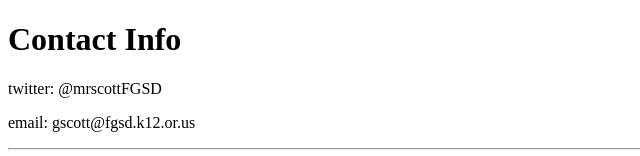
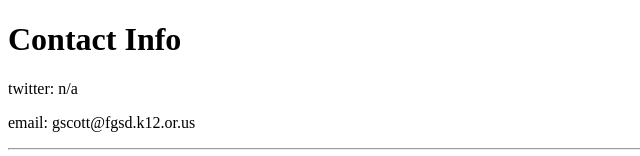
Before and after one commit to gescott01/cv, a plain HTML site: page contactInfo.html in a window 1280 px wide. Shown: the top 156 px of the page, without its empty margins (0-640 px from the left). Drawn offline with Linux system fonts and the light colour scheme.

Commit message:
Update contactInfo.html

```diff
--- a/contactInfo.html
+++ b/contactInfo.html
@@ -8,7 +8,7 @@
 
 <body>
   <h1>Contact Info</h1>
-  <p>twitter: @mrscottFGSD</p>
+  <p>twitter: n/a</p>
   <p>email: gscott@fgsd.k12.or.us</p>
 
 <hr>
```
